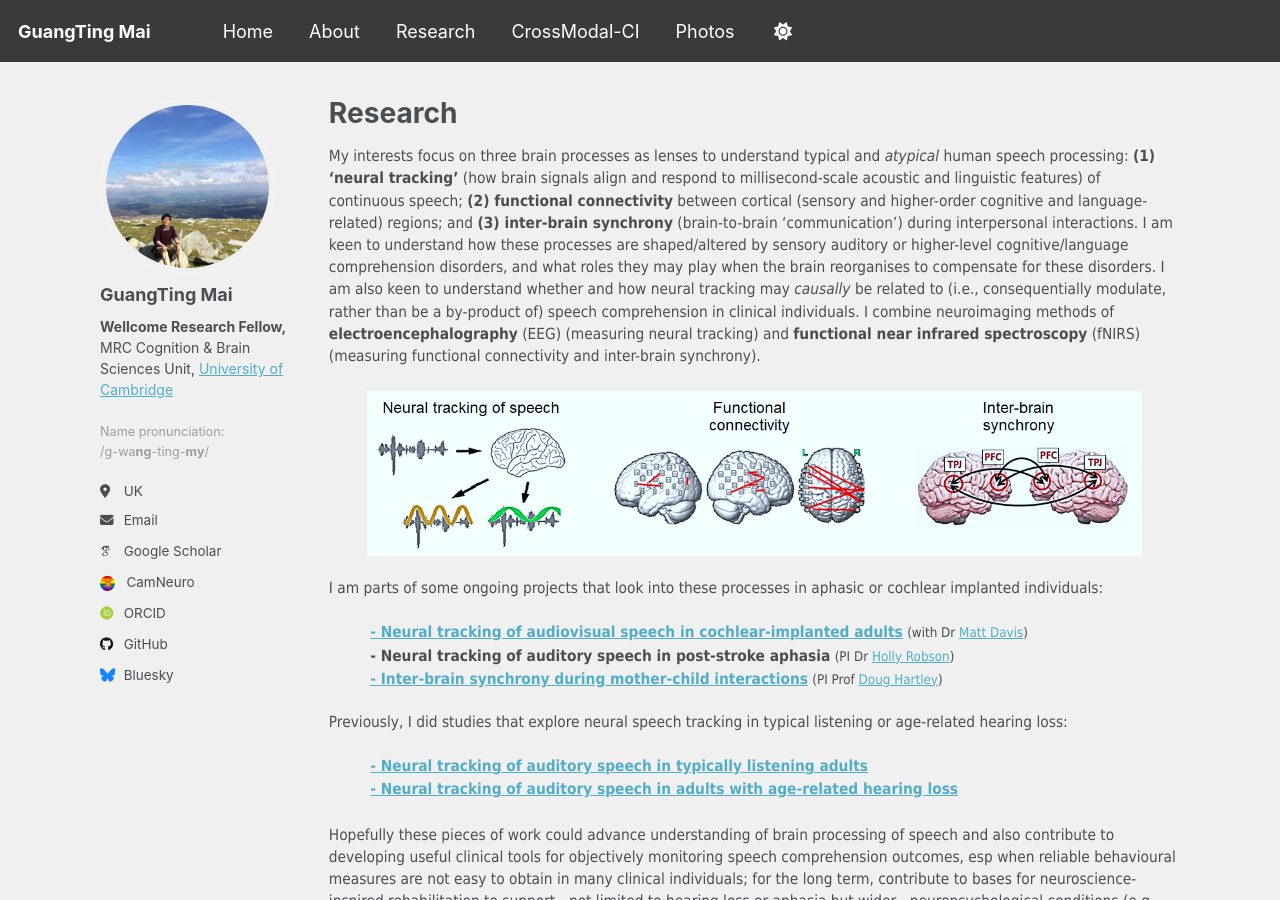
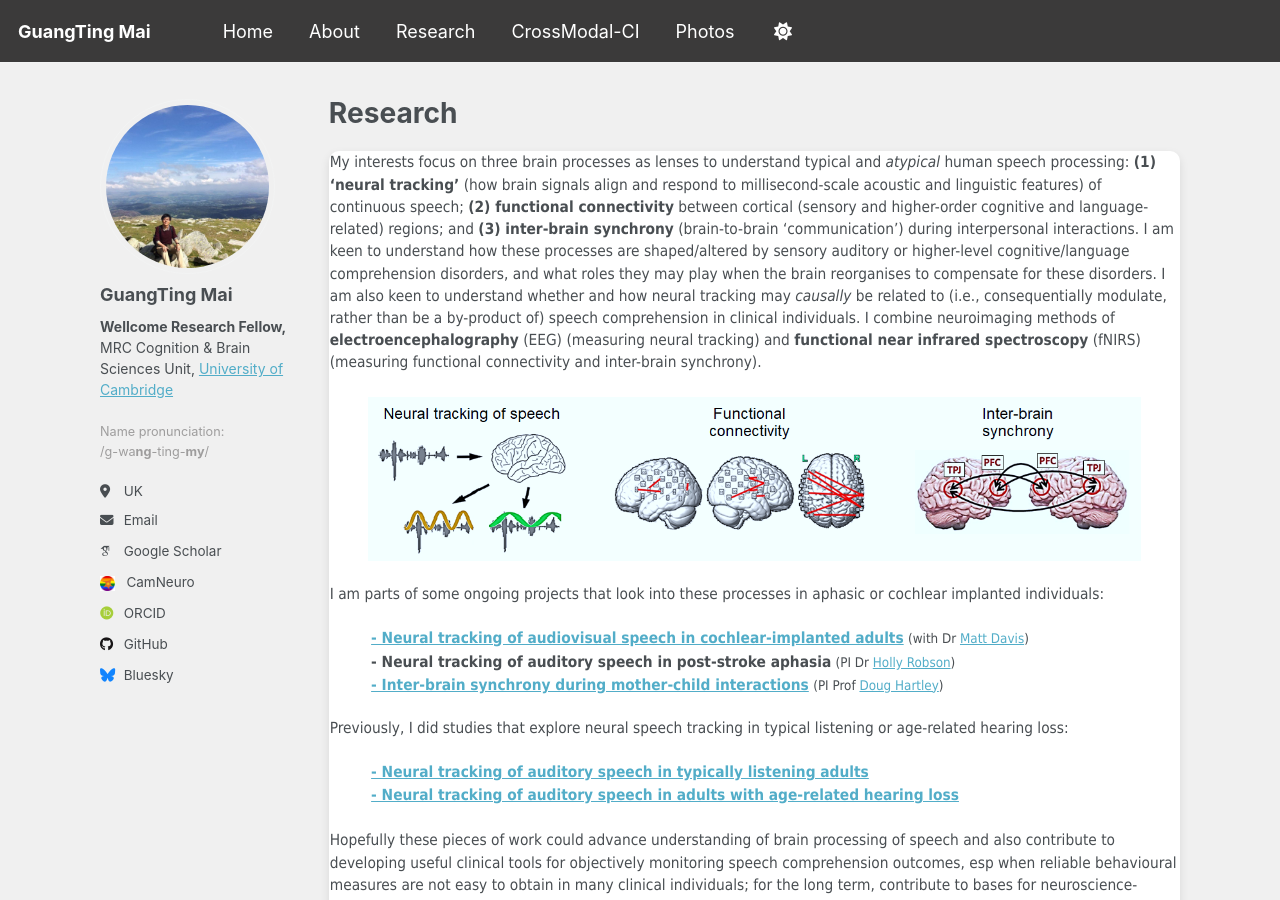
Before and after one commit to guangtingmai/guangtingmai.github.io, a Jekyll site: the page built from _pages/research.html, in a window 1280 px wide and 900 px high. Built offline with Jekyll 4.4.1, drawn with Linux system fonts in a browser that asks for light colours; some web fonts are replaced.

Commit message:
Update research.html

```diff
--- a/_pages/research.html
+++ b/_pages/research.html
@@ -4,7 +4,7 @@ title: "Research"
 permalink: /research/
 author_profile: true
 ---
-<p><span style="font-size: 11.5pt;font-family: Tahoma;line-height: 1.45;display: block;margin-bottom: 0.01vh">My interests focus on three brain processes as lenses to
+<p><div class="white-frame"><span style="font-size: 11.5pt;font-family: Tahoma;line-height: 1.45;display: block;margin-bottom: 0.01vh">My interests focus on three brain processes as lenses to
   understand typical and <i>atypical</i> human speech processing: <strong>(1) ‘neural tracking’</strong> (how brain signals align and respond to millisecond-scale acoustic
   and linguistic features) of continuous speech; <strong>(2) functional connectivity</strong> between cortical (sensory and higher-order cognitive and
   language-related) regions; and <strong>(3) inter-brain synchrony</strong> (brain-to-brain ‘communication’) during interpersonal interactions.
@@ -58,4 +58,4 @@ author_profile: true
   <span style="font-size: 11.5pt;font-family: Tahoma;line-height: 2;display: block;"><a href="https://www.ucl.ac.uk/brain-sciences/pals/research/language-and-cognition">UCL Language and Cognition</a></span>
   <span style="font-size: 11.5pt;line-height: 2;display: block;"><a href="https://www.ucl.ac.uk/brain-sciences/pals/research/speech-hearing-and-phonetic-sciences">UCL SHaPS</a></span>
   <span style="font-size: 11.5pt;line-height: 2;display: block;"><a href="https://nottinghambrc.nihr.ac.uk/research/hearing/">Nottingham Hearing Sciences</a></span>
-</p>
+<div class="white-frame"></p>
```
